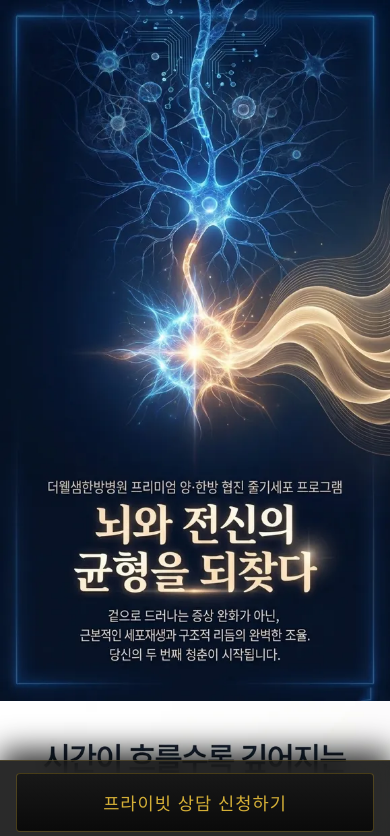
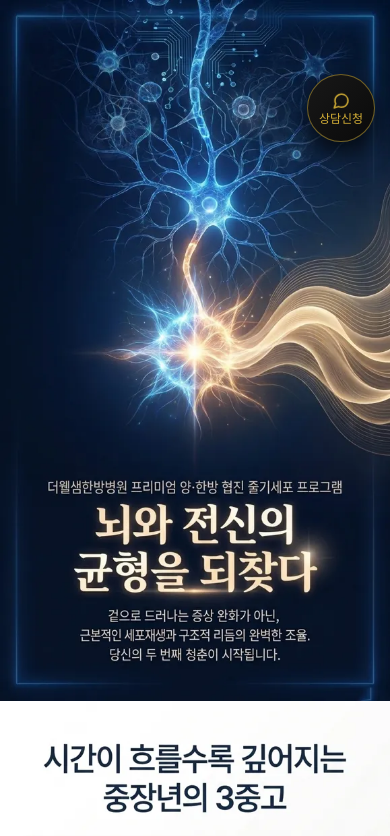
Before and after one commit to grigobio237-eng/thewellsam-v3, a website built with Vite: page index.html in a window 390 px wide. Shown: the top 836 px of the page. Built offline with nearby package versions, Linux system fonts and the light colour scheme.

Commit message:
feat: replace sticky bottom bar with floating balloon

```diff
--- a/index.html
+++ b/index.html
@@ -52,89 +52,91 @@
             object-fit: cover;
         }
 
-        /* 하단 고정 상담 신청 바 (Sticky Bottom Bar) */
-        .sticky-bottom-bar {
+        /* 우측 플로팅 상담 풍선 (Floating Balloon) */
+        .floating-balloon {
             position: fixed;
-            bottom: 0;
-            left: 0;
-            width: 100%;
-            background-color: rgba(5, 5, 5, 0.85); /* 매우 어두운 블랙톤의 글래스모피즘 */
-            border-top: 1px solid rgba(212, 175, 55, 0.2); /* 은은한 골드 라인 */
-            padding: 16px 20px; /* 여백 확대 */
-            z-index: 999;
+            top: 10%; /* 상단에서 10% 위치 */
+            right: 20px;
+            width: 76px;
+            height: 76px;
+            background: linear-gradient(135deg, #181818 0%, #0a0a0a 100%);
+            border: 1px solid rgba(212, 175, 55, 0.5); /* 우아한 골드 테두리 */
+            border-radius: 50%; /* 완전한 원형 */
             display: flex;
+            flex-direction: column; /* 아이콘과 텍스트 세로 배치 */
+            align-items: center;
             justify-content: center;
-            align-items: center;
-            backdrop-filter: blur(10px);
-            -webkit-backdrop-filter: blur(10px);
-            box-shadow: 0 -10px 30px rgba(0,0,0,0.8);
+            padding: 0;
+            z-index: 9999; /* 다른 요소들 위로 확실히 띄움 */
+            cursor: pointer;
+            box-shadow: 0 10px 25px rgba(0, 0, 0, 0.7);
+            transition: all 0.4s cubic-bezier(0.175, 0.885, 0.32, 1.275);
+            animation: float-animation 3s ease-in-out infinite;
         }
 
-        /* 하단바 내부 제한 (PC 중앙정렬 유지) */
-        .sticky-bottom-inner {
-            width: 100%;
-            max-width: 800px;
-            display: flex;
-            justify-content: space-between;
-            align-items: center;
+        .floating-balloon:hover {
+            transform: translateY(-5px) scale(1.05);
+            border-color: #d4af37;
+            box-shadow: 0 15px 35px rgba(212, 175, 55, 0.3);
+            animation-play-state: paused;
         }
 
-        .sticky-text {
-            color: #ddd;
-            font-size: 0.85rem;
-            letter-spacing: 0px;
+        .floating-icon {
             display: flex;
-            flex-direction: column;
-            font-family: 'Noto Sans KR', sans-serif;
-            font-weight: 300;
+            align-items: center;
+            justify-content: center;
+            margin-right: 0; /* 가로 마진 제거 */
+            margin-bottom: 4px; /* 텍스트와의 세로 간격 */
+            color: #d4af37;
         }
 
-        .sticky-text span.highlight {
-            color: #d4af37;
-            font-family: 'Cinzel', serif;
-            font-weight: 500;
-            font-size: 1.1rem;
-            letter-spacing: 1px;
-            margin-bottom: 2px;
+        .floating-icon svg {
+            width: 22px;
+            height: 22px;
+            animation: pulse-icon 2s infinite;
         }
 
-        .sticky-btn {
-            background-color: #0c0c0c; /* 명품 스타일 다크 버튼 */
+        .floating-text {
             color: #d4af37;
-            border: 1px solid rgba(212, 175, 55, 0.4); /* 얇고 우아한 골드 테두리 */
-            padding: 14px 36px;
-            font-family: 'Noto Sans KR', sans-serif; /* 배경 이미지와 동일한 폰트 적용 */
-            font-weight: 500; /* 가독성을 위한 중간 굵기 */
-            font-size: 1.05rem;
-            letter-spacing: 1px;
-            border-radius: 2px; /* 살짝 각진 형태가 더 클래식함 */
-            cursor: pointer;
-            transition: all 0.4s ease;
-            box-shadow: inset 0 0 0 0 rgba(212, 175, 55, 0);
+            font-family: 'Noto Sans KR', sans-serif;
+            font-weight: 500;
+            font-size: 0.85rem; /* 텍스트 크기 축소 */
+            letter-spacing: 0px;
+            text-align: center;
+            line-height: 1;
         }
 
-        .sticky-btn:hover {
-            background-color: #d4af37;
-            color: #000;
-            box-shadow: inset 0 0 20px 5px rgba(212, 175, 55, 0.2);
-            border-color: #d4af37;
+        @keyframes float-animation {
+            0% { transform: translateY(0px); }
+            50% { transform: translateY(-10px); }
+            100% { transform: translateY(0px); }
+        }
+
+        @keyframes pulse-icon {
+            0% { transform: scale(1); opacity: 1; }
+            50% { transform: scale(1.1); opacity: 0.8; }
+            100% { transform: scale(1); opacity: 1; }
         }
 
         /* 모바일 대응 미디어쿼리 */
         @media (max-width: 600px) {
-            .sticky-bottom-bar {
-                padding: 12px 16px;
-                padding-bottom: calc(12px + env(safe-area-inset-bottom, 0px)); /* 아이폰 하단 홈바 대응 */
+            .floating-balloon {
+                top: 10%; /* 모바일에서도 동일하게 상단에서 10% 위치 */
+                right: 15px; /* 화면 밖으로 밀리지 않도록 조정 */
+                width: 68px;
+                height: 68px;
+                border-radius: 50%;
+                padding: 0;
             }
-            .sticky-text { display: none; } /* 공간 절약을 위해 모바일에서는 텍스트 숨김 */
-            .sticky-bottom-inner { justify-content: center; }
-            .sticky-btn {
-                width: 100%;
-                font-size: 1.1rem;
-                padding: 16px 0;
-                border-radius: 4px; /* 모바일에선 부드럽게 */
-                background: linear-gradient(180deg, #181818 0%, #0a0a0a 100%);
-                border: 1px solid rgba(212, 175, 55, 0.3);
+            .floating-icon {
+                margin-bottom: 2px;
+            }
+            .floating-icon svg {
+                width: 18px;
+                height: 18px;
+            }
+            .floating-text {
+                font-size: 0.75rem;
             }
         }
     </style>
@@ -148,17 +150,14 @@
         </div>
     </div>
 
-    <!-- 하단 고정 상담 바 -->
-    <div class="sticky-bottom-bar">
-        <div class="sticky-bottom-inner">
-            <div class="sticky-text">
-                <span class="highlight">프리미엄 세포 재생술</span>
-                <span>전문 의료진 1:1 맞춤 상담</span>
-            </div>
-            <button class="sticky-btn consultation-btn" onclick="openModal()">
-                프라이빗 상담 신청하기
-            </button>
+    <!-- 우측 플로팅 상담 풍선 (Floating Balloon) -->
+    <div class="floating-balloon consultation-btn" onclick="openModal()">
+        <div class="floating-icon">
+            <svg viewBox="0 0 24 24" fill="none" stroke="currentColor" stroke-width="2" stroke-linecap="round" stroke-linejoin="round">
+                <path d="M21 11.5a8.38 8.38 0 0 1-.9 3.8 8.5 8.5 0 0 1-7.6 4.7 8.38 8.38 0 0 1-3.8-.9L3 21l1.9-5.7a8.38 8.38 0 0 1-.9-3.8 8.5 8.5 0 0 1 4.7-7.6 8.38 8.38 0 0 1 3.8-.9h.5a8.48 8.48 0 0 1 8 8v.5z"></path>
+            </svg>
         </div>
+        <div class="floating-text">상담신청</div>
     </div>
 
     <!-- 모달 컨테이너 -->
```
